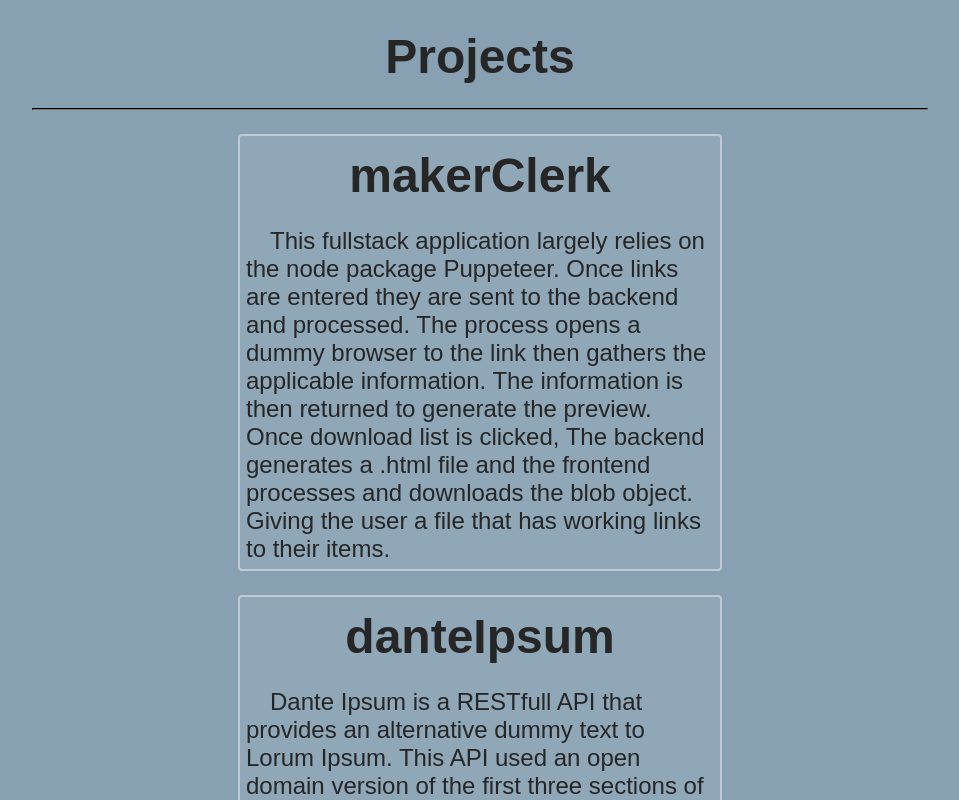
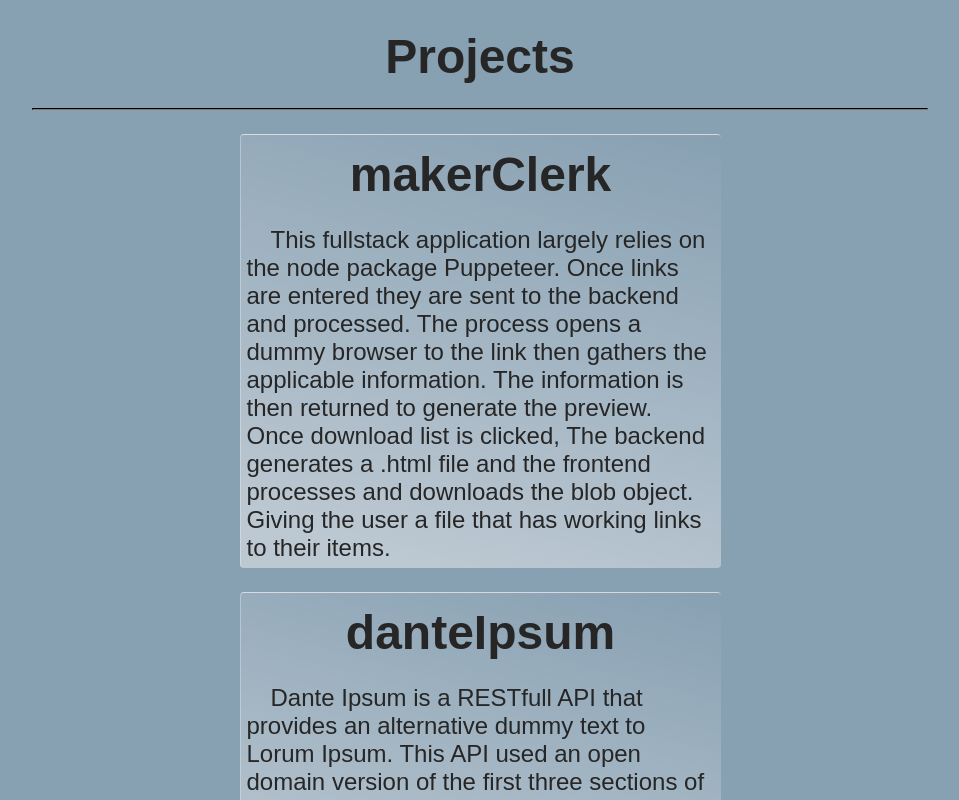
Before and after one commit to GrungeKarma/my-site, a React (Create React App) app: page / in a window 1280 px wide. Shown: the part 1700-2500 px from the top of the page, without its empty margins (160-1119 px from the left). Built offline with nearby package versions, Linux system fonts and the light colour scheme; a web font is replaced by a local one.

Commit message:
refine project card styles

```diff
--- a/src/components/sections/Projects.css
+++ b/src/components/sections/Projects.css
@@ -33,9 +33,14 @@
 }
 #project-item {
   margin-top: 1em;
-  background-color: rgba(255, 250, 250, 0.075);
+  border-top: 1px solid rgba(255, 250, 250, 0.397);
+  border-left: 1px solid rgba(255, 250, 250, 0.397);
+  background: linear-gradient(
+    15deg,
+    rgba(255, 250, 250, 0.445) 10%,
+    var(--pewter-blue)
+  );
   width: 480px;
-  border: 2px solid rgba(255, 250, 250, 0.425);
   border-radius: 4px;
 }
 #project-item > * {
```
